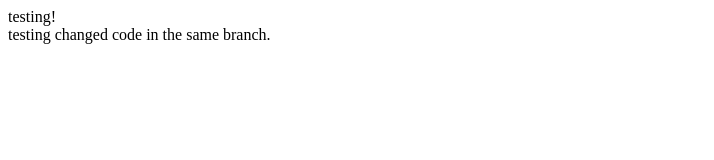
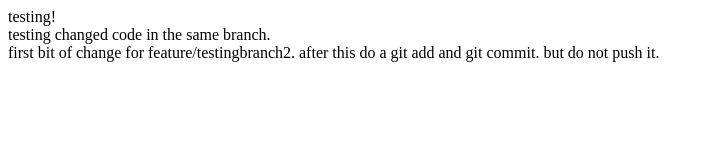
Before and after one commit to HaveTimeDrinkTea/test, a plain HTML site: page index.html in a window 1280 px wide. Shown: the whole page, without its empty margins (0-714 px from the left). Drawn offline with Linux system fonts and the light colour scheme.

Commit message:
1st add and commit but will not be pushed.

```diff
--- a/index.html
+++ b/index.html
@@ -10,5 +10,8 @@
     testing!
     <br>
     testing changed code in the same branch.
+    <br>
+    first bit of change for feature/testingbranch2. after this do a git add and git commit. but do not push it.
+    <br>
 </body>
 </html>
```
